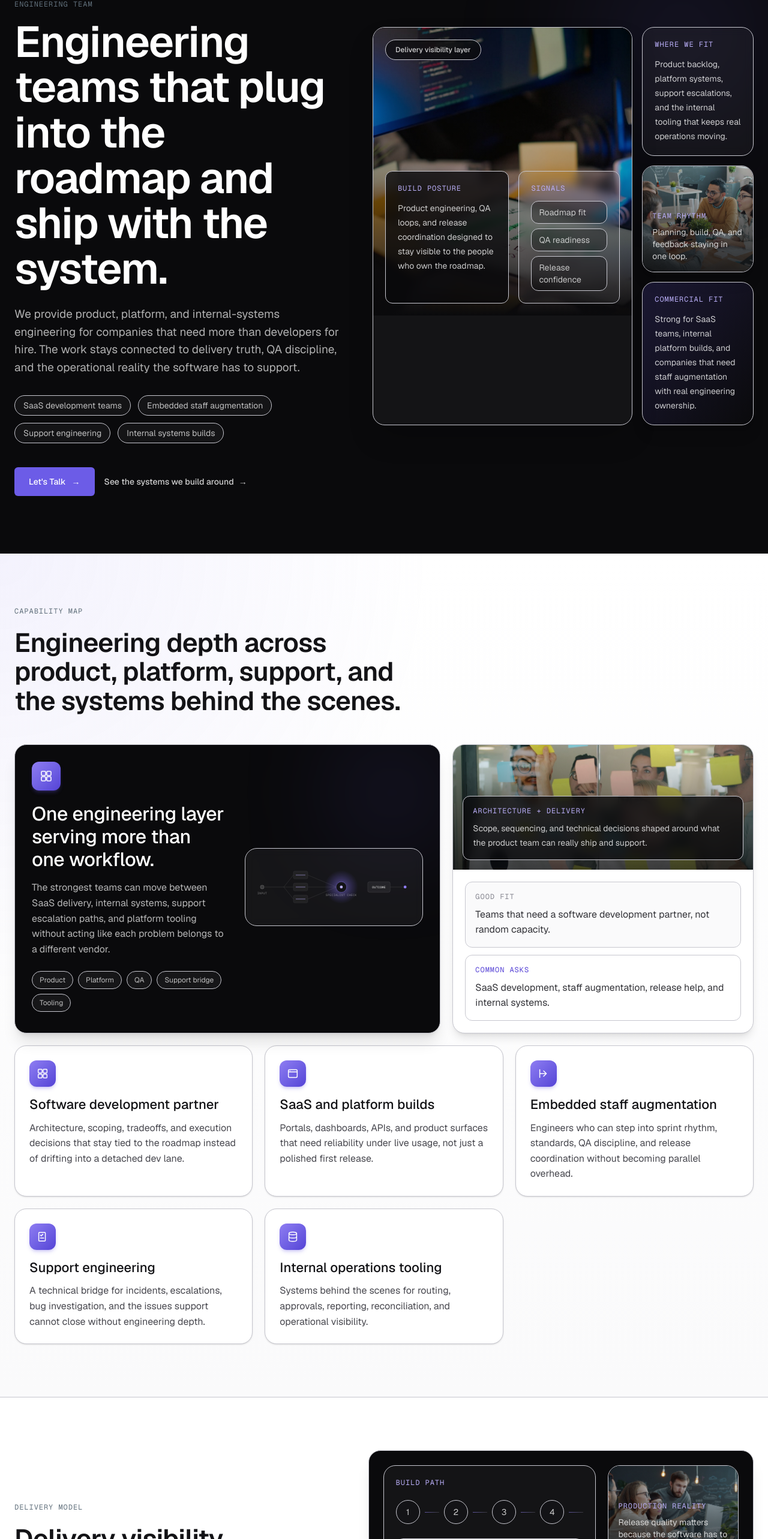
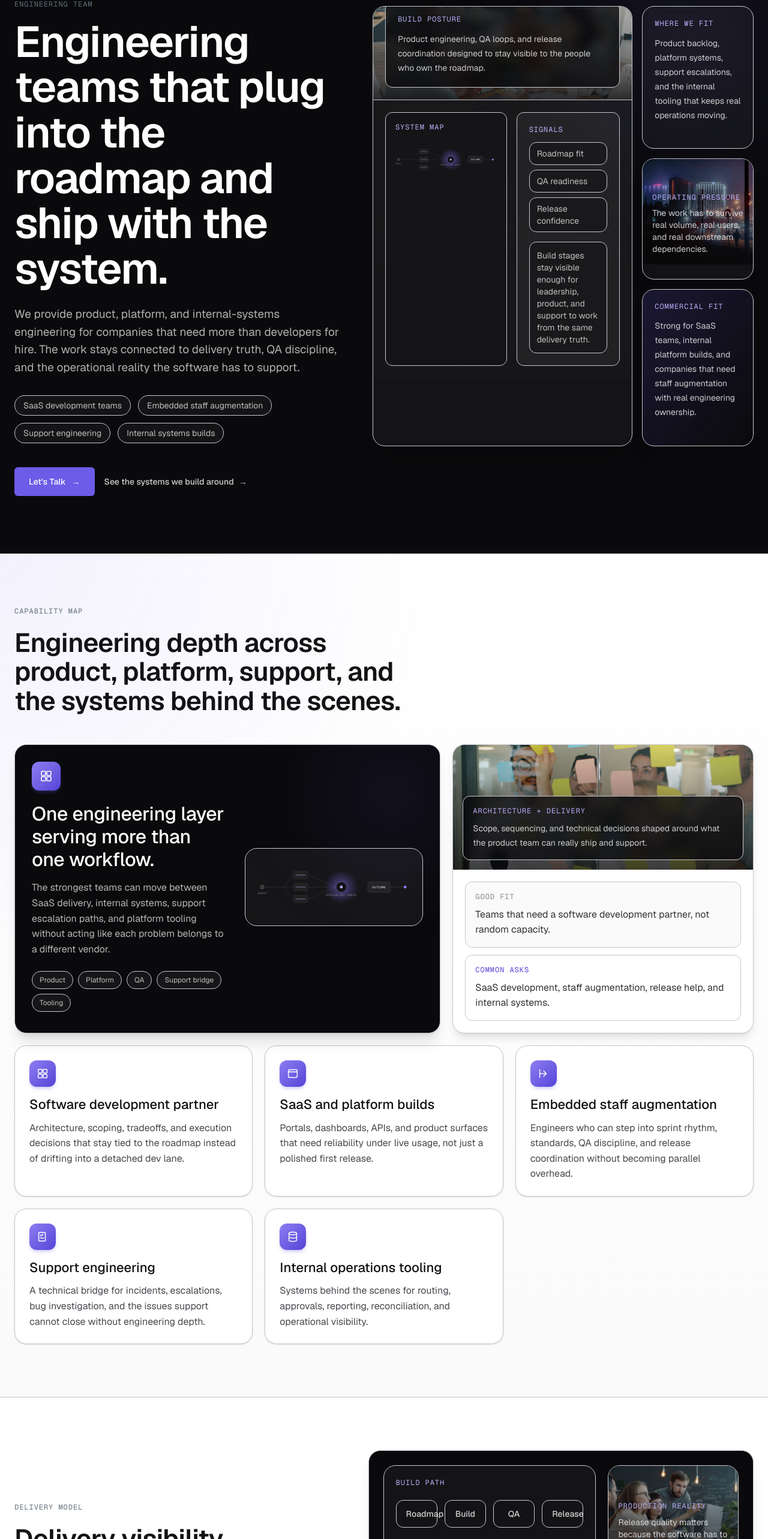
Before and after one commit to raptric/raptric.com, a Next.js app: page /engineering-team in a window 1280 px wide. Shown: the part 234-2800 px from the top of the page at 60% size. Built offline with nearby package versions, Linux system fonts and the light colour scheme.

Commit message:
Refine engineering hero and delivery labels

```diff
--- a/app/engineering-team/page.tsx
+++ b/app/engineering-team/page.tsx
@@ -184,27 +184,35 @@ export default function EngineeringTeam() {
 
           <div className="grid gap-4 lg:grid-cols-[0.7fr_0.3fr]">
             <div className="relative overflow-hidden rounded-[var(--radius-lg)] border border-mist-50/12 bg-mist-50/[0.04] shadow-2xl">
-              <div className="relative min-h-[480px]">
+              <div className="grid min-h-[480px] grid-rows-[0.58fr_0.42fr]">
+                <div className="relative overflow-hidden border-b border-mist-50/10">
                   <Image
-                  src="/photos/step-build.jpg"
-                  alt="Engineering delivery workspace with code and release coordination"
+                    src="/photos/hero-team.jpg"
+                    alt="Engineering team planning delivery together"
                     fill
                     sizes="(min-width: 1024px) 42vw, 92vw"
                     className="object-cover"
                     priority
                   />
-                <div className="absolute inset-0 bg-gradient-to-t from-ink-950 via-ink-950/26 to-transparent" />
+                  <div className="absolute inset-0 bg-gradient-to-t from-ink-950/80 via-ink-950/25 to-transparent" />
                   <div className="absolute left-5 top-5 rounded-full border border-mist-50/12 bg-ink-950/70 px-4 py-2 text-xs font-medium text-mist-50/80 backdrop-blur">
                     Delivery visibility layer
                   </div>
-
-                <div className="absolute bottom-5 left-5 right-5 grid gap-4 md:grid-cols-[1.1fr_0.9fr]">
-                  <div className="rounded-[var(--radius-md)] border border-mist-50/12 bg-ink-950/78 p-5 backdrop-blur">
+                  <div className="absolute bottom-5 left-5 right-5 rounded-[var(--radius-md)] border border-mist-50/12 bg-ink-950/78 p-5 backdrop-blur">
                     <p className="label text-signal-300">Build posture</p>
                     <p className="mt-3 text-sm leading-6 text-mist-50/78">
                       Product engineering, QA loops, and release coordination
                       designed to stay visible to the people who own the roadmap.
                     </p>
+                  </div>
+                </div>
+
+                <div className="grid gap-4 bg-[linear-gradient(180deg,rgba(255,255,255,0.02),rgba(255,255,255,0.01))] p-5 md:grid-cols-[1.08fr_0.92fr]">
+                  <div className="rounded-[var(--radius-md)] border border-mist-50/10 bg-ink-900/55 p-4">
+                    <p className="label text-signal-300">System map</p>
+                    <div className="mt-4">
+                      <WorkflowGraph className="h-auto w-full" />
+                    </div>
                   </div>
                   <div className="rounded-[var(--radius-md)] border border-mist-50/12 bg-mist-50/[0.05] p-5 backdrop-blur">
                     <p className="label text-signal-300">Signals</p>
@@ -217,6 +225,9 @@ export default function EngineeringTeam() {
                           {item}
                         </div>
                       ))}
+                    </div>
+                    <div className="mt-4 rounded-md border border-mist-50/10 bg-ink-950/36 px-3 py-3 text-sm text-mist-50/72">
+                      Build stages stay visible enough for leadership, product, and support to work from the same delivery truth.
                     </div>
                   </div>
                 </div>
@@ -234,17 +245,17 @@ export default function EngineeringTeam() {
               <div className="overflow-hidden rounded-[var(--radius-lg)] border border-mist-50/12 bg-ink-900 shadow-xl">
                 <div className="relative h-44">
                   <Image
-                    src="/photos/hero-team.jpg"
-                    alt="Engineering team planning delivery together"
+                    src="/photos/dark-city.jpg"
+                    alt="Night systems view reflecting engineering scale and complexity"
                     fill
                     sizes="(min-width: 1024px) 16vw, 92vw"
                     className="object-cover"
                   />
                   <div className="absolute inset-0 bg-gradient-to-t from-ink-950/85 to-transparent" />
                   <div className="absolute bottom-4 left-4 right-4">
-                    <p className="label text-signal-300">Team rhythm</p>
+                    <p className="label text-signal-300">Operating pressure</p>
                     <p className="mt-2 text-sm text-mist-50/78">
-                      Planning, build, QA, and feedback staying in one loop.
+                      The work has to survive real volume, real users, and real downstream dependencies.
                     </p>
                   </div>
                 </div>
@@ -366,14 +377,13 @@ export default function EngineeringTeam() {
               <div className="grid gap-5 md:grid-cols-[0.62fr_0.38fr]">
                 <div className="rounded-[var(--radius-lg)] border border-mist-50/10 bg-mist-50/[0.04] p-5">
                   <p className="label text-signal-300">Build path</p>
-                  <div className="mt-5 flex items-center justify-between gap-2">
-                    {["Roadmap", "Build", "QA", "Release"].map((item, index) => (
-                      <div key={item} className="flex flex-1 items-center gap-2">
-                        <div className="flex h-10 w-10 items-center justify-center rounded-full border border-signal-400/60 bg-ink-900 text-sm text-mist-50/78">
-                          {index + 1}
-                        </div>
-                        <div className="hidden h-px flex-1 bg-gradient-to-r from-signal-400/60 to-mist-50/15 last:hidden md:block" />
-                        <span className="sr-only">{item}</span>
+                  <div className="mt-5 grid gap-3 sm:grid-cols-4">
+                    {["Roadmap", "Build", "QA", "Release"].map((item) => (
+                      <div
+                        key={item}
+                        className="rounded-[var(--radius-md)] border border-mist-50/10 bg-ink-900/55 px-4 py-3 text-center text-sm font-medium text-mist-50/80"
+                      >
+                        {item}
                       </div>
                     ))}
                   </div>
@@ -449,15 +459,9 @@ export default function EngineeringTeam() {
         <Container className="py-18 md:py-22">
           <div className="grid gap-10 md:grid-cols-[0.92fr_1.08fr] md:gap-16">
             <div className="overflow-hidden rounded-[var(--radius-lg)] border border-ink-200 bg-ink-950 text-mist-50 shadow-xl">
-              <div className="relative h-full min-h-[420px]">
-                <Image
-                  src="/photos/dark-city.jpg"
-                  alt="Night systems view representing delivery pressure"
-                  fill
-                  sizes="(min-width: 768px) 32vw, 92vw"
-                  className="object-cover opacity-72"
-                />
-                <div className="absolute inset-0 bg-gradient-to-t from-ink-950 via-ink-950/60 to-ink-950/15" />
+              <div className="relative min-h-[420px]">
+                <div className="absolute inset-0 bg-[radial-gradient(circle_at_top_left,rgba(108,92,231,0.34),transparent_32%),radial-gradient(circle_at_bottom_right,rgba(108,92,231,0.16),transparent_28%),linear-gradient(180deg,#0b0b0f,#12121a)]" />
+                <div className="absolute right-0 top-0 h-64 w-64 rounded-full bg-signal-500/14 blur-[110px]" />
                 <div className="absolute inset-x-0 bottom-0 p-7">
                   <Eyebrow className="text-signal-300">What teams bring us in to fix</Eyebrow>
                   <h2 className="mt-4 text-h1 font-semibold">
@@ -477,6 +481,20 @@ export default function EngineeringTeam() {
                         {item}
                       </span>
                     ))}
+                  </div>
+                  <div className="mt-8 grid gap-3 md:grid-cols-2">
+                    <div className="rounded-[var(--radius-md)] border border-mist-50/10 bg-mist-50/[0.04] p-4">
+                      <p className="label text-signal-300">Typical symptom</p>
+                      <p className="mt-2 text-sm leading-6 text-mist-50/72">
+                        Product goals look fine on paper, but release confidence keeps dropping as delivery pressure rises.
+                      </p>
+                    </div>
+                    <div className="rounded-[var(--radius-md)] border border-mist-50/10 bg-mist-50/[0.04] p-4">
+                      <p className="label text-signal-300">What it really means</p>
+                      <p className="mt-2 text-sm leading-6 text-mist-50/72">
+                        The team does not just need developers. It needs structure, accountability, and a cleaner bridge between engineering and operations.
+                      </p>
+                    </div>
                   </div>
                 </div>
               </div>
```
Lines whose indentation alone changed are shown as unchanged.
